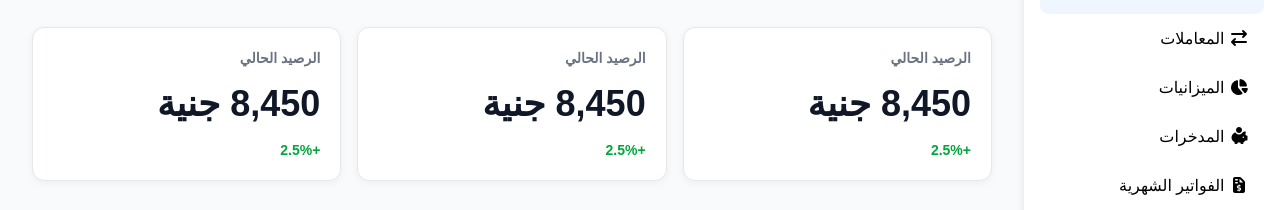
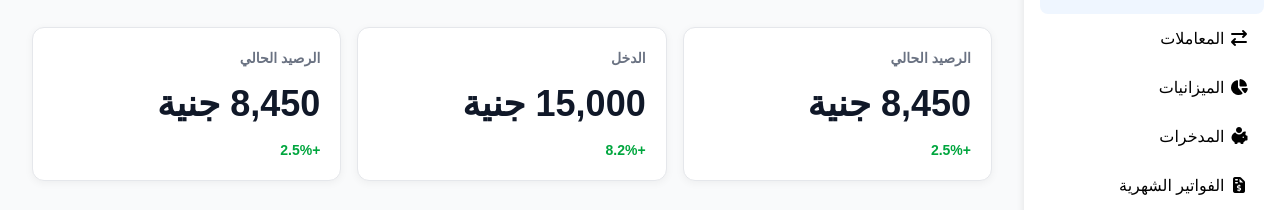
Before and after one commit to MOHAMED54353/mudabbir-dashboard, a plain HTML site: page index.html in a window 1280 px wide. Shown: the part 170-380 px from the top of the page. Drawn offline with Linux system fonts and the light colour scheme.

Commit message:
update statistics section to reflect current income and balance

```diff
--- a/index.html
+++ b/index.html
@@ -110,9 +110,9 @@
                         <span>+2.5%</span>
                     </div>
                     <div class="statistics-card">
-                        <p>الرصيد الحالي</p>
-                        <h3>8,450 جنية</h3>
-                        <span>+2.5%</span>
+                        <p>الدخل</p>
+                        <h3>15,000 جنية</h3>
+                        <span>+8.2%</span>
                     </div>
                     <div class="statistics-card">
                         <p>الرصيد الحالي</p>
```
